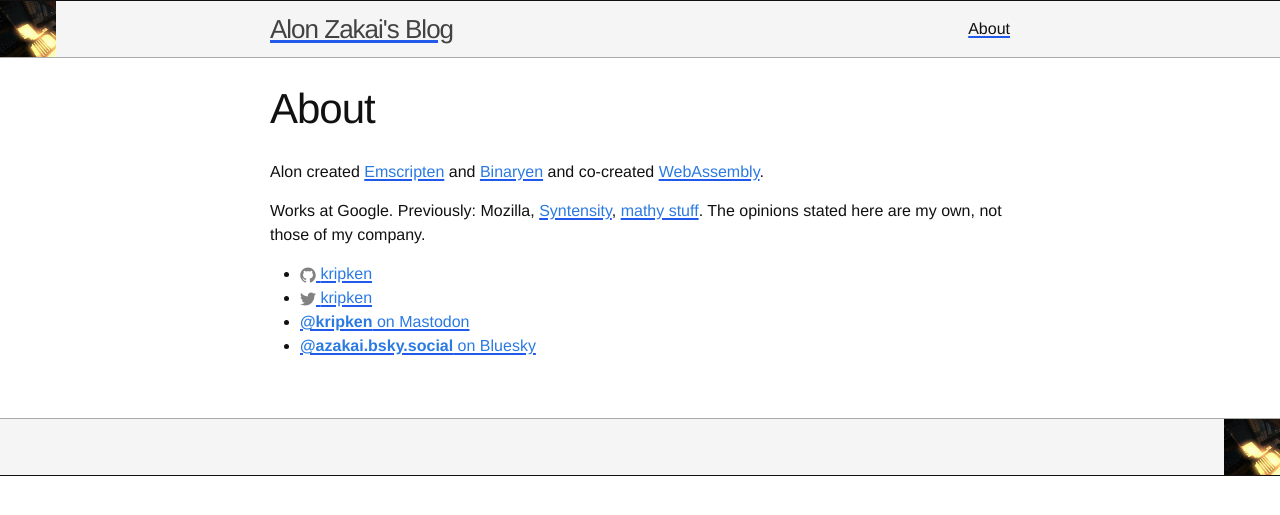
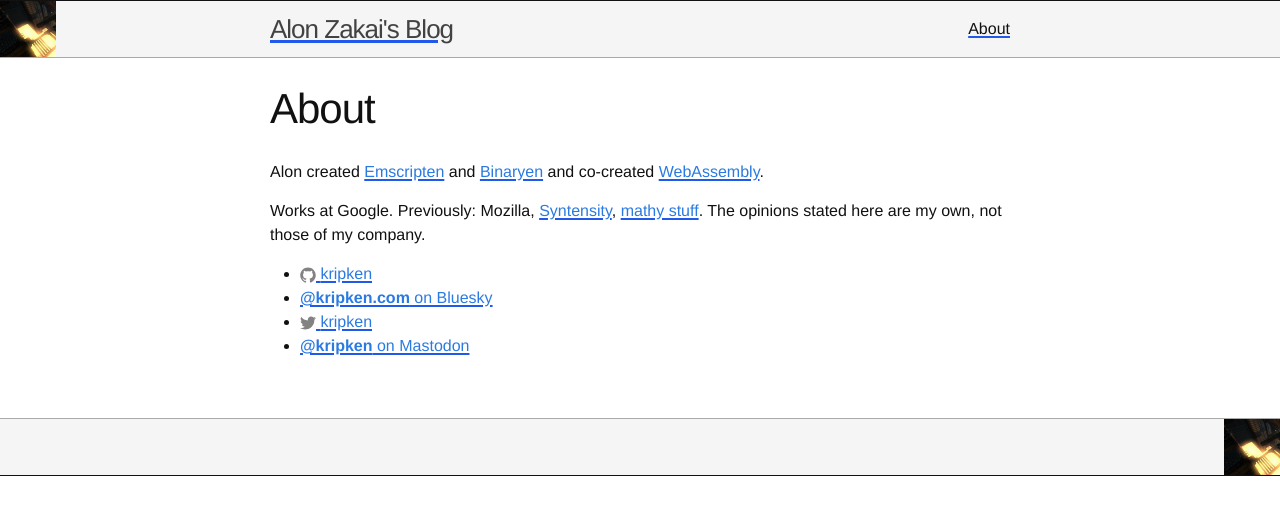
Before and after one commit to kripken/blog, a Jekyll site: the page built from about.md, in a window 1280 px wide. Shown: the top 515 px of the page. Built offline with Jekyll 4.4.1, drawn with Linux system fonts in a browser that asks for light colours.

Commit message:
bsky update

```diff
--- a/about.md
+++ b/about.md
@@ -15,6 +15,10 @@ Works at Google. Previously: Mozilla, [Syntensity](https://www.youtube.com/watch
   </li>
   {% endif %}
 
+  <li>
+    <a href="https://bsky.app/profile/kripken.com"><b>@kripken.com</b> on Bluesky</a>
+  </li>
+
   {% if site.twitter_username %}
   <li>
     {% include icon-twitter.html username=site.twitter_username %}
@@ -24,8 +28,4 @@ Works at Google. Previously: Mozilla, [Syntensity](https://www.youtube.com/watch
   <li>
     <a href="https://fosstodon.org/@kripken"><b>@kripken</b> on Mastodon</a>
   </li>
-
-  <li>
-    <a href="https://bsky.app/profile/azakai.bsky.social"><b>@azakai.bsky.social</b> on Bluesky</a>
-  </li>
 </ul>
```
